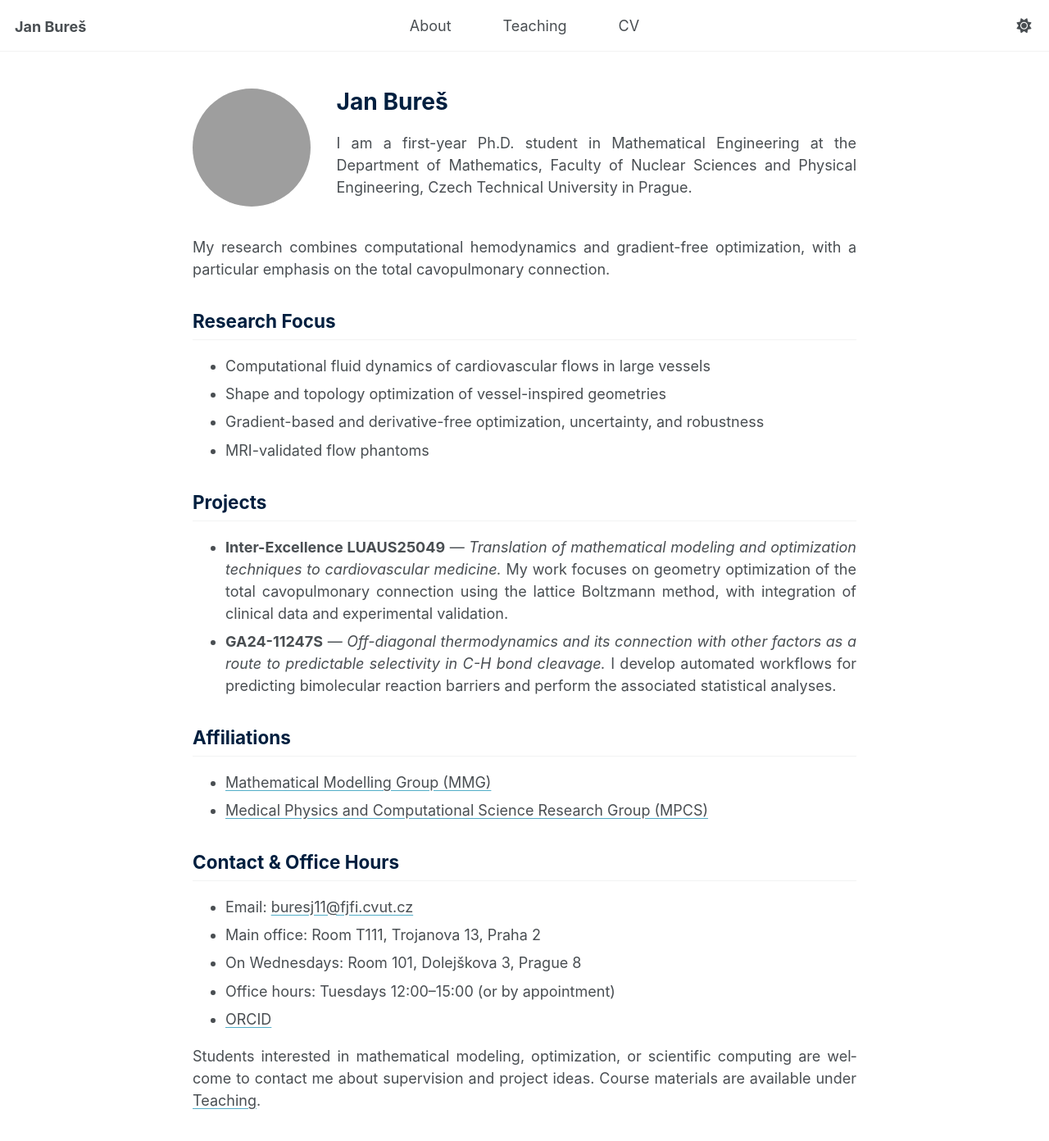
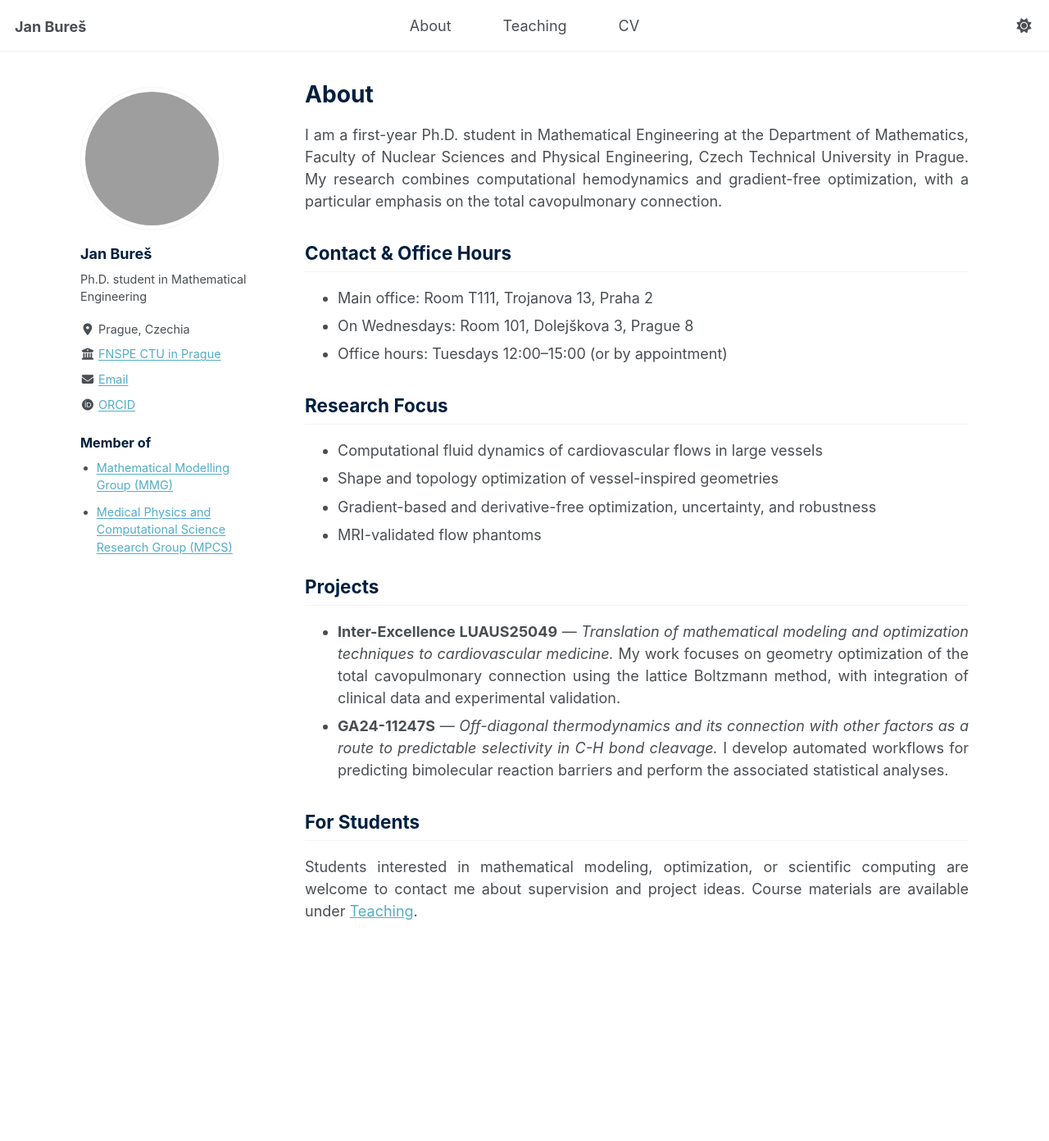
Before and after one commit to buresjan/buresjan.github.io, a Jekyll site: the page built from _pages/about.md, in a window 1280 px wide and 1400 px high. Shown: the top 1392 px of the window at 82% size. Built offline with Jekyll 4.4.1, drawn with Linux system fonts in a browser that asks for light colours; some web fonts are replaced; grey boxes are pictures that could not be loaded.

Commit message:
Restore a two-column homepage with profile sidebar

```diff
--- a/_layouts/home.html
+++ b/_layouts/home.html
@@ -3,11 +3,28 @@ layout: default
 ---
 
 <main id="main" class="home">
-  <article>
-    <header class="home__intro">
-      <img class="home__portrait" src="{{ '/images/profile.png' | relative_url }}" alt="{{ site.author.name }}" width="160" height="160" fetchpriority="high">
-      <h1>{{ site.author.name }}</h1>
-      <div class="home__bio">{{ page.intro | markdownify }}</div>
+  <aside class="home__profile" aria-label="Profile and affiliations">
+    <img class="home__portrait" src="{{ site.author.avatar | prepend: '/images/' | relative_url }}" alt="{{ site.author.name }}" width="175" height="175" fetchpriority="high">
+    <h2>{{ site.author.name }}</h2>
+    <p class="home__role">{{ site.author.bio }}</p>
+    <ul class="home__links">
+      <li><i class="fas fa-fw fa-location-dot" aria-hidden="true"></i> {{ site.author.location }}</li>
+      <li><i class="fas fa-fw fa-building-columns" aria-hidden="true"></i> <a href="{{ site.author.employer_url }}">{{ site.author.employer }}</a></li>
+      <li><i class="fas fa-fw fa-envelope" aria-hidden="true"></i> <a href="mailto:{{ site.author.email }}">Email</a></li>
+      <li><i class="ai ai-orcid ai-fw" aria-hidden="true"></i> <a href="{{ site.author.orcid }}">ORCID</a></li>
+    </ul>
+    <section class="home__affiliations">
+      <h3>Member of</h3>
+      <ul>
+        {% for affiliation in page.affiliations %}
+          <li><a href="{{ affiliation.url }}">{{ affiliation.name }}</a></li>
+        {% endfor %}
+      </ul>
+    </section>
+  </aside>
+  <article class="home__article">
+    <header>
+      <h1>{{ page.title }}</h1>
     </header>
     <div class="home__content">
       {{ content }}
--- a/_pages/about.md
+++ b/_pages/about.md
@@ -3,15 +3,22 @@ layout: home
 permalink: /
 title: "About"
 description: "Jan Bureš — mathematical engineering, computational hemodynamics, and optimization at CTU in Prague."
-intro: >-
-  I am a first-year Ph.D. student in Mathematical Engineering at the Department of Mathematics,
-  Faculty of Nuclear Sciences and Physical Engineering, Czech Technical University in Prague.
+affiliations:
+  - name: "Mathematical Modelling Group (MMG)"
+    url: "https://mmg.fjfi.cvut.cz/mmg/"
+  - name: "Medical Physics and Computational Science Research Group (MPCS)"
+    url: "https://www.linkedin.com/showcase/medical-physics-ctu/"
 redirect_from:
   - /about/
   - /about.html
 ---
 
-My research combines computational hemodynamics and gradient-free optimization, with a particular emphasis on the total cavopulmonary connection.
+I am a first-year Ph.D. student in Mathematical Engineering at the Department of Mathematics, Faculty of Nuclear Sciences and Physical Engineering, Czech Technical University in Prague. My research combines computational hemodynamics and gradient-free optimization, with a particular emphasis on the total cavopulmonary connection.
+
+## Contact & Office Hours
+- Main office: Room T111, Trojanova 13, Praha 2
+- On Wednesdays: Room 101, Dolejškova 3, Prague 8
+- Office hours: Tuesdays 12:00–15:00 (or by appointment)
 
 ## Research Focus
 - Computational fluid dynamics of cardiovascular flows in large vessels
@@ -26,15 +33,5 @@ My work focuses on geometry optimization of the total cavopulmonary connection u
 I develop automated workflows for predicting bimolecular reaction barriers and perform the associated statistical analyses.
 
 
-## Affiliations
-- [Mathematical Modelling Group (MMG)](https://mmg.fjfi.cvut.cz/mmg/)
-- [Medical Physics and Computational Science Research Group (MPCS)](https://www.linkedin.com/showcase/medical-physics-ctu/)
-
-## Contact & Office Hours
-- Email: [buresj11@fjfi.cvut.cz](mailto:buresj11@fjfi.cvut.cz)
-- Main office: Room T111, Trojanova 13, Praha 2
-- On Wednesdays: Room 101, Dolejškova 3, Prague 8
-- Office hours: Tuesdays 12:00–15:00 (or by appointment)
-- [ORCID](https://orcid.org/0009-0007-4357-0141)
-
+## For Students
 Students interested in mathematical modeling, optimization, or scientific computing are welcome to contact me about supervision and project ideas. Course materials are available under [Teaching]({{ '/teaching/' | relative_url }}).
--- a/_sass/layout/_home.scss
+++ b/_sass/layout/_home.scss
@@ -1,88 +1,140 @@
-/* A single reading column for the homepage, independent of the archive layouts. */
+/* Keep the familiar profile sidebar beside the main homepage content. */
 #main.home {
-  display: block;
-  max-width: 48rem;
-  margin: 2.5rem auto 0;
-  padding: 0 1.5rem;
-  text-align: justify;
-  hyphens: auto;
+  display: grid;
+  grid-template-columns: 220px minmax(0, 1fr);
+  gap: 3rem;
+  align-items: start;
+  max-width: 1120px;
+  margin: 2rem auto 0;
+  padding: 0 1rem;
+}
+
+.home__profile {
+  position: sticky;
+  top: calc(#{$masthead-height} + 2rem);
+  font-size: 0.8rem;
+  text-align: left;
+
+  h2 {
+    margin: 1rem 0 0.5rem;
+    font-size: 1rem;
+  }
+
+  h3 {
+    margin: 1.5rem 0 0.5rem;
+    font-size: 0.9rem;
+  }
 
   a {
-    color: var(--global-text-color);
     text-decoration: underline;
-    text-decoration-color: var(--global-link-color);
     text-underline-offset: 0.15em;
-
-    &:hover {
-      text-decoration-thickness: 2px;
-    }
-  }
-}
-
-.home__intro {
-  display: grid;
-  grid-template-columns: 8rem minmax(0, 1fr);
-  column-gap: 1.75rem;
-  row-gap: 0.5rem;
-  align-items: start;
-  margin-bottom: 2rem;
-
-  h1 {
-    grid-column: 2;
-    margin: 0;
-    line-height: 1.2;
-    text-align: left;
   }
 }
 
 .home__portrait {
-  grid-row: 1 / span 2;
-  width: 8rem;
-  height: 8rem;
+  display: block;
+  width: 175px;
+  height: 175px;
+  padding: 5px;
+  border: 1px solid var(--global-border-color);
   border-radius: 50%;
   object-fit: cover;
 }
 
-.home__bio {
-  grid-column: 2;
+.home__role {
+  margin: 0 0 1rem;
+}
 
-  p {
-    margin: 0;
+.home__links {
+  margin: 0;
+  padding: 0;
+  list-style: none;
+
+  li {
+    margin-bottom: 0.5rem;
+  }
+}
+
+.home__affiliations ul {
+  margin: 0;
+  padding-left: 1.1rem;
+
+  li {
+    margin-bottom: 0.6rem;
+  }
+}
+
+.home__article {
+  min-width: 0;
+
+  h1 {
+    margin-top: 0;
   }
 }
 
 .home__content {
+  text-align: justify;
+
   h2 {
     margin-top: 2rem;
     padding-bottom: 0.5rem;
     border-bottom: 1px solid var(--global-border-color);
+    text-align: left;
   }
 
   li {
     margin-bottom: 0.4rem;
   }
+
+  a {
+    text-decoration: underline;
+  }
 }
 
-@media (max-width: 600px) {
+@media (max-width: 767px) {
   #main.home {
+    grid-template-columns: minmax(0, 1fr);
+    gap: 2rem;
     margin-top: 1.5rem;
-    padding: 0 1rem;
   }
 
-  .home__intro {
+  .home__profile {
+    position: static;
+    display: grid;
     grid-template-columns: 5rem minmax(0, 1fr);
-    gap: 1rem;
-    align-items: center;
-    margin-bottom: 1.5rem;
+    column-gap: 1rem;
+
+    h2 {
+      align-self: end;
+      margin: 0 0 0.25rem;
+    }
   }
 
   .home__portrait {
-    grid-row: 1;
+    grid-row: 1 / span 2;
     width: 5rem;
     height: 5rem;
+    padding: 3px;
   }
 
-  .home__bio {
+  .home__role {
+    grid-column: 2;
+    margin: 0;
+  }
+
+  .home__links {
+    display: flex;
+    flex-wrap: wrap;
+    grid-column: 1 / -1;
+    gap: 0.5rem 1rem;
+    margin-top: 1rem;
+
+    li {
+      margin: 0;
+    }
+  }
+
+  .home__affiliations {
     grid-column: 1 / -1;
   }
 }
```
